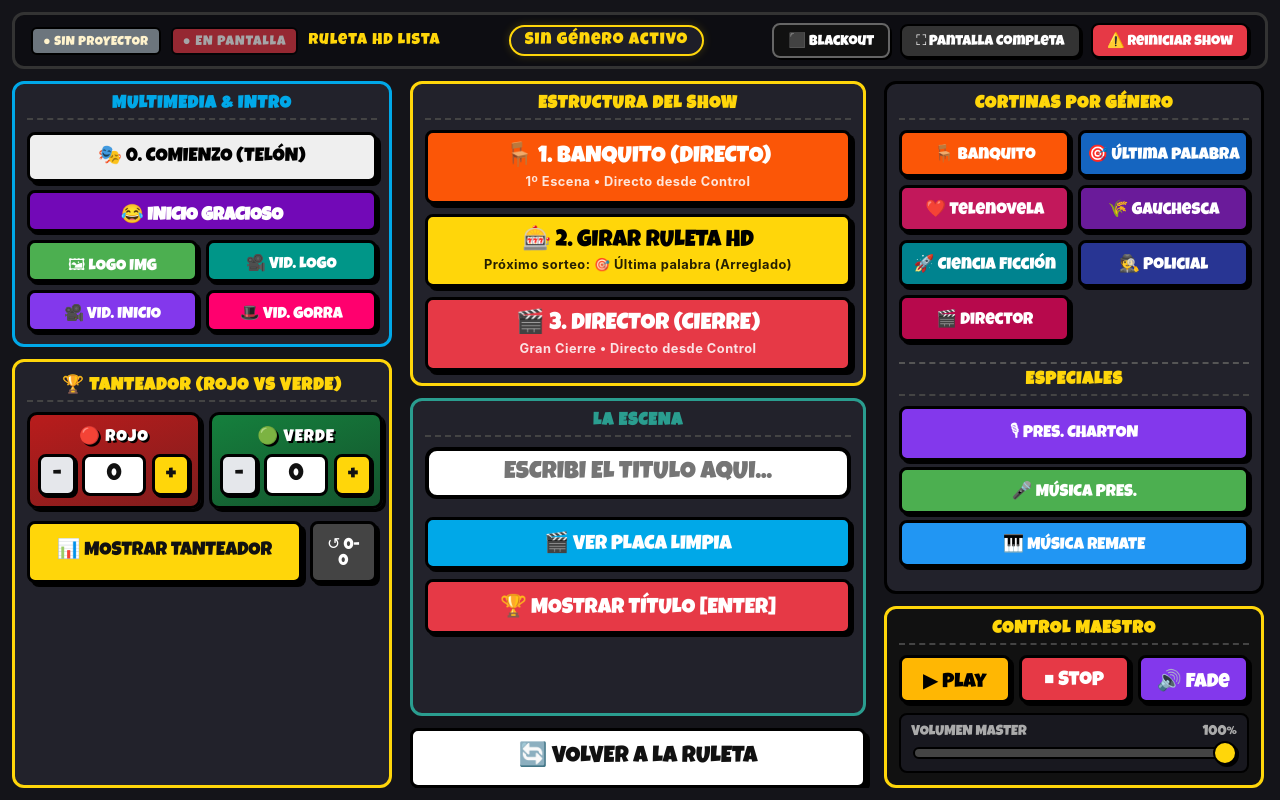
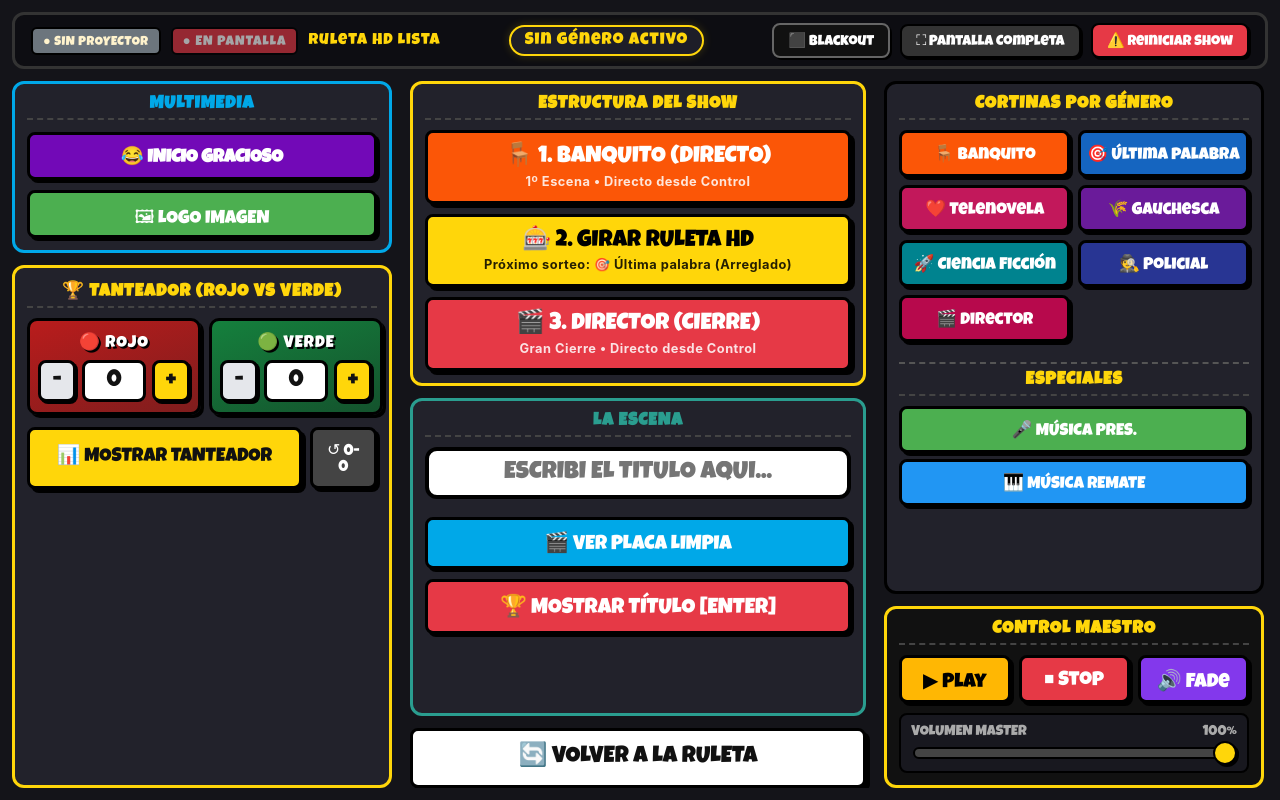
Before and after one commit to rdbergeruser-stack/como-cayo-quedo-2026, a plain HTML site: page control.html in a window 1280 px wide. Drawn offline with Linux system fonts and the light colour scheme.

Commit message:
UI: limpiar tanteador, quitar Instagram en logo fijo y remover botones no usados

```diff
--- a/config.js
+++ b/config.js
@@ -110,7 +110,6 @@ const EEA_CONFIG = {
 
     // 3. Audios especiales del espectáculo
     audiosEspeciales: [
-        { id: "char", nombre: "🎙 PRES. CHARTON", archivo: "Audio/Charton.mp3", color: "#8338ec" },
         { id: "pres", nombre: "🎤 MÚSICA PRES.", archivo: "Audio/Presentacion.mp3", color: "#4CAF50" },
         { id: "rem", nombre: "🎹 MÚSICA REMATE", archivo: "Audio/Remate.mp3", color: "#2196F3" }
     ],
--- a/control.html
+++ b/control.html
@@ -33,18 +33,10 @@
         <!-- COLUMNA 1: MULTIMEDIA & APERTURA + TANTEADOR -->
         <div class="columna">
             <div class="seccion" style="border-color: var(--color-azul);">
-                <h2 style="color: var(--color-azul);">MULTIMEDIA & INTRO</h2>
-                <div style="display: flex; flex-direction: column; gap: 8px; margin-top: 2px;">
-                    <button class="btn-principal" id="btn-comienzo" style="font-size: 1.2rem; height: 50px;">🎭 0. COMIENZO (TELÓN)</button>
-                    <button class="btn-secundario" id="btn-video-inicio-gracioso" style="background:#7209b7; font-weight: bold; height: 42px;">😂 INICIO GRACIOSO</button>
-                    <div class="grid-2">
-                        <button class="btn-secundario" id="btn-logo-fijo" style="background:#4CAF50; height: 42px; font-size: 1rem;">🖼 LOGO IMG</button>
-                        <button class="btn-secundario" id="btn-video-logo" style="background:#009688; height: 42px; font-size: 1rem;">🎥 VID. LOGO</button>
-                    </div>
-                    <div class="grid-2">
-                        <button class="btn-secundario" id="btn-video-inicio" style="background:#8338ec; height: 42px; font-size: 1rem;">🎥 VID. INICIO</button>
-                        <button class="btn-secundario" id="btn-video-gorra" style="background:#ff006e; height: 42px; font-size: 1rem;">🎩 VID. GORRA</button>
-                    </div>
+                <h2 style="color: var(--color-azul);">MULTIMEDIA</h2>
+                <div style="display: flex; flex-direction: column; gap: 10px; margin-top: 2px;">
+                    <button class="btn-secundario" id="btn-video-inicio-gracioso" style="background:#7209b7; font-weight: bold; height: 48px;">😂 INICIO GRACIOSO</button>
+                    <button class="btn-secundario" id="btn-logo-fijo" style="background:#4CAF50; height: 48px;">🖼 LOGO IMAGEN</button>
                 </div>
             </div>
 
--- a/control.js
+++ b/control.js
@@ -116,13 +116,9 @@ function inicializarUI() {
         sorteoStepHint.textContent = obtenerTextoPrimerSorteo();
     }
 
-    // 3. Multimedia & Apertura
-    document.getElementById('btn-comienzo').onclick = () => enviarAccion('LANZAR_COMIENZO');
+    // 3. Multimedia
     document.getElementById('btn-video-inicio-gracioso').onclick = () => enviarAccion('LANZAR_INICIO_GRACIOSO');
     document.getElementById('btn-logo-fijo').onclick = () => enviarAccion('LANZAR_LOGO_FIJO');
-    document.getElementById('btn-video-logo').onclick = () => enviarAccion('LANZAR_VIDEO', { nombre: 'logo', ig: true });
-    document.getElementById('btn-video-inicio').onclick = () => enviarAccion('LANZAR_VIDEO', { nombre: 'inicio' });
-    document.getElementById('btn-video-gorra').onclick = () => enviarAccion('LANZAR_VIDEO', { nombre: 'gorra' });
 
     // 3B. Tanteador (Rojo vs Verde)
     const leerPuntaje = (inputEl) => {
--- a/style.css
+++ b/style.css
@@ -251,7 +251,7 @@ body {
 
 .logo-full-centrado {
     width: 85vw; height: 85vh; object-fit: contain;
-    position: absolute; top: 5%; z-index: 101;
+    z-index: 101;
 }
 
 .instagram-banner {
```
Also changed, not shown: index.html (+2 -7 lines).
